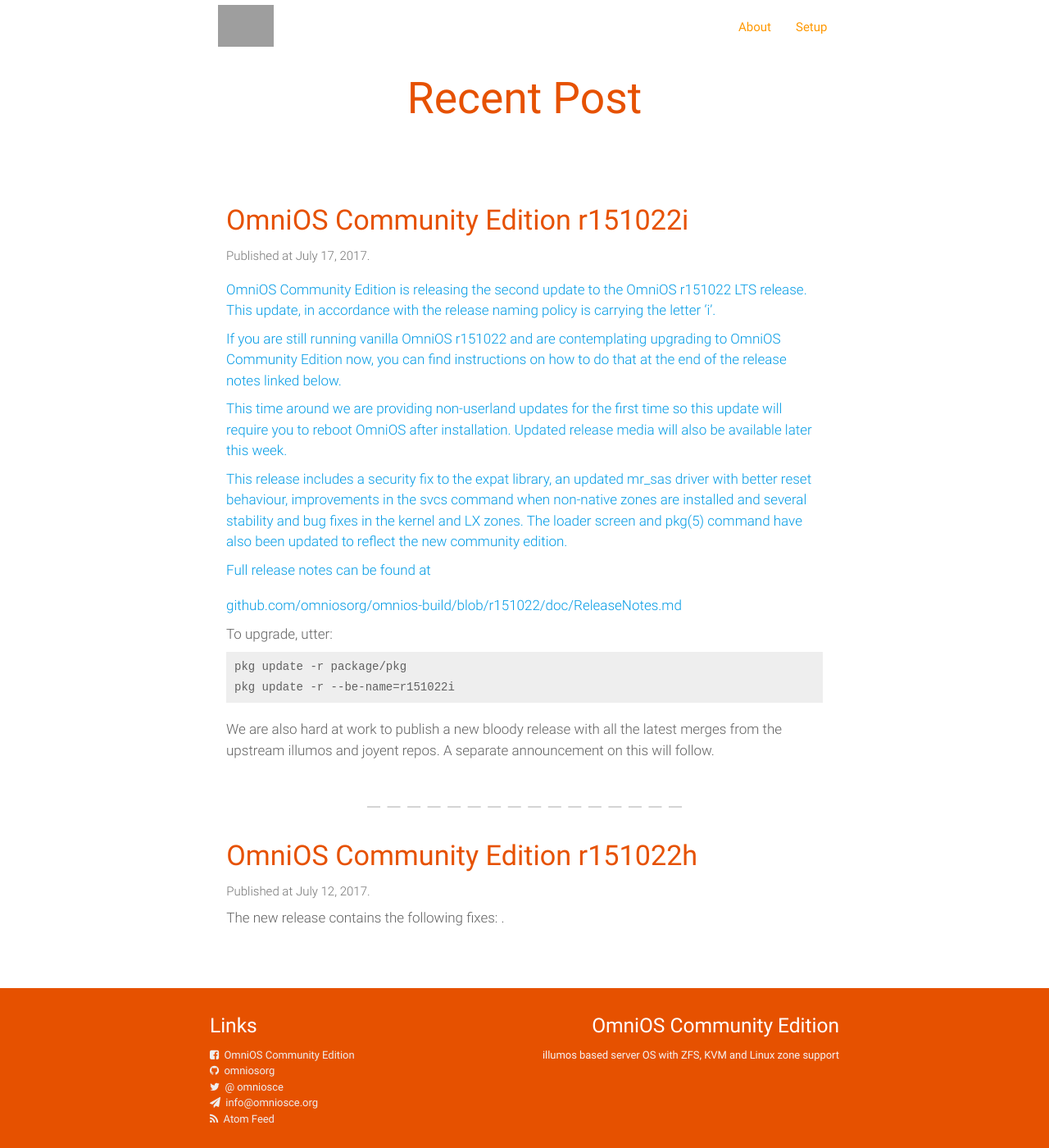
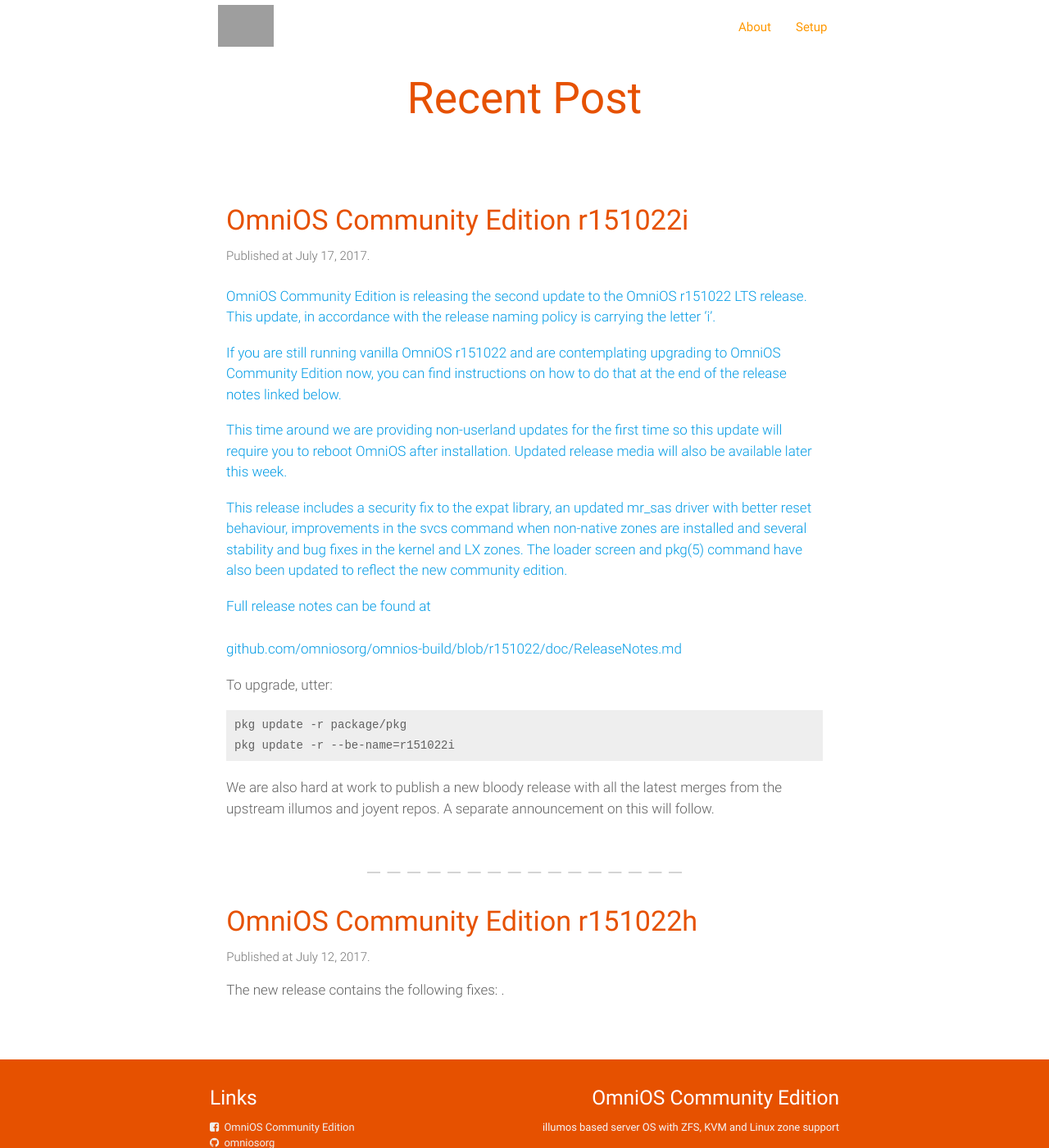
Before and after one commit to omniosorg/omniosorg.github.io, a Jekyll site: the page built from index.html, in a window 1280 px wide and 1400 px high. Shown: the whole window at 82% size. Built offline with Jekyll 4.4.1, drawn with Linux system fonts in a browser that asks for light colours; the list of posts is cut into pages by our own code; grey boxes are pictures that could not be loaded.

Commit message:
fix links

```diff
--- a/assets/css/app.scss
+++ b/assets/css/app.scss
@@ -22,7 +22,7 @@
   flex: 1 0 auto;
   p {
 	margin-top: 1ex;
-	margin-bottom: 1ex;
+	margin-bottom: 2ex;
   }
 }
 
@@ -87,17 +87,13 @@
     white-space: nowrap;
 }
 article {
-
     padding: 10px;
     font-size: 1.35rem;
-    line-height: 1.7;
+    line-height: 1.5;
     font-weight: 300;
     &.post-content {
       ul {
           margin-left: 20px;
-      }
-      h1, h2, h3, h4, h5, h6 {
-          font-weight: 200;
       }
       li {
         list-style-type: disc;
```
